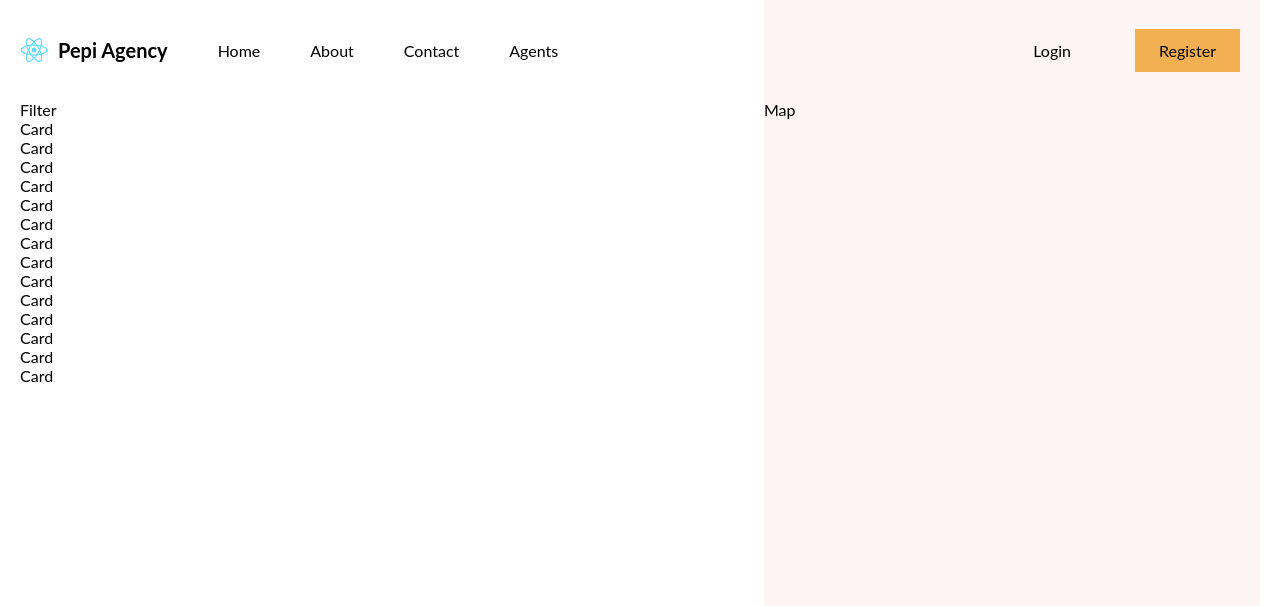
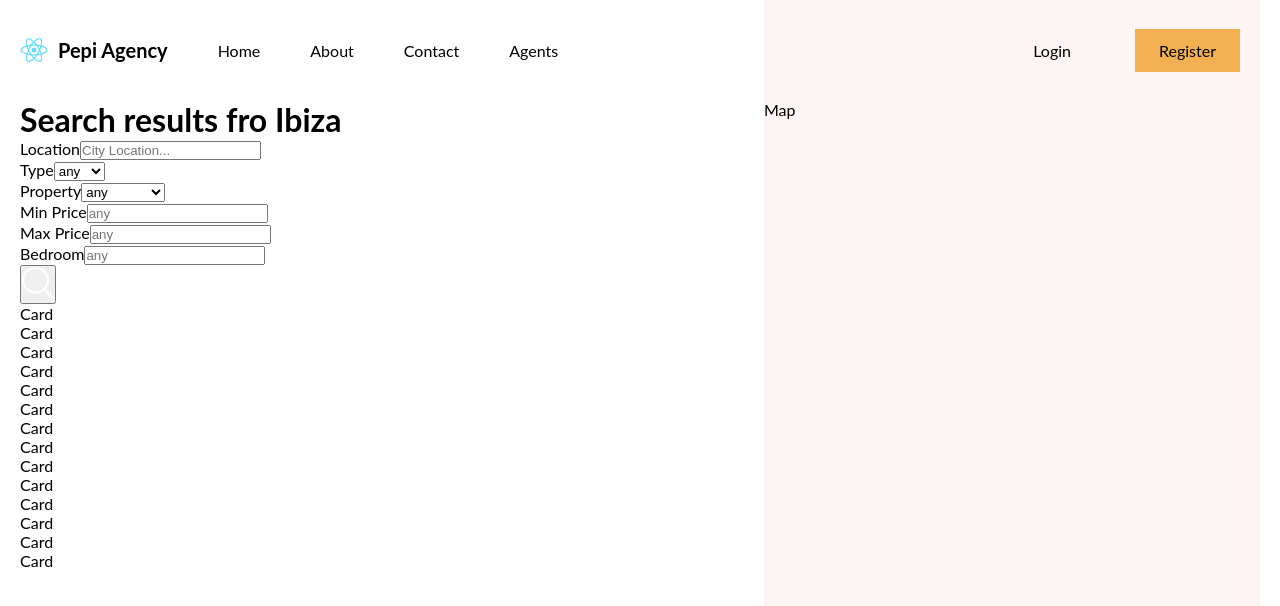
Before and after one commit to PetarMirchev/React-Real-Estate-App-UI-Design---React, a React (Create React App) app in the folder client/: page /list in a window 1280 px wide. Shown: the top 606 px of the page. Built offline with nearby package versions, Linux system fonts and the light colour scheme.

Commit message:
add html in Filter.jsx

```diff
--- a/client/src/components/Filter/Filter.jsx
+++ b/client/src/components/Filter/Filter.jsx
@@ -3,7 +3,50 @@
 
 const Filter = () => {
   return (
-    <div>Filter</div>
+    <div className='filter'>
+      <h1>Search results fro <b>Ibiza</b></h1>
+      <div className="top">
+        <div className="item">
+          <label for="city">Location</label>
+          <input type="text" id="city" name="city" placeholder='City Location...'/>
+        </div>
+      </div>
+      <div className="bottom">
+        <div className="item">
+          <label for="type">Type</label>
+          <select name='type' id='type'>
+            <option value="">any</option>
+            <option value="buy">Buy</option>
+            <option value="rent">Rent</option>
+          </select>
+        </div>
+        <div className="item">
+          <label for="property">Property</label>
+          <select name='property' id='property'>
+            <option value="">any</option>
+            <option value="apartment">Apartment</option>
+            <option value="house">House</option>
+            <option value="condo">Condo</option>
+            <option value="land">Land</option>
+          </select>
+        </div>
+        <div className="item">
+          <label for="minPrice">Min Price</label>
+          <input type="number" id="minPrice" name="minPrice" placeholder='any'/>
+        </div>
+        <div className="item">
+          <label for="maxPrice">Max Price</label>
+          <input type="number" id="maxPrice" name="maxPrice" placeholder='any'/>
+        </div>
+        <div className="item">
+          <label for="bedroom">Bedroom</label>
+          <input type="text" id="bedroom" name="bedroom" placeholder='any'/>
+        </div>
+        <button>
+          <img src="./search.png" alt=""/>
+        </button>
+      </div>
+    </div>
   )
 }
 
--- a/client/src/components/Filter/filter.scss
+++ b/client/src/components/Filter/filter.scss
@@ -0,0 +1,5 @@
+
+
+.filter {
+
+}
```
Also changed, not shown: client/src/components/Filter/search.png (added).
